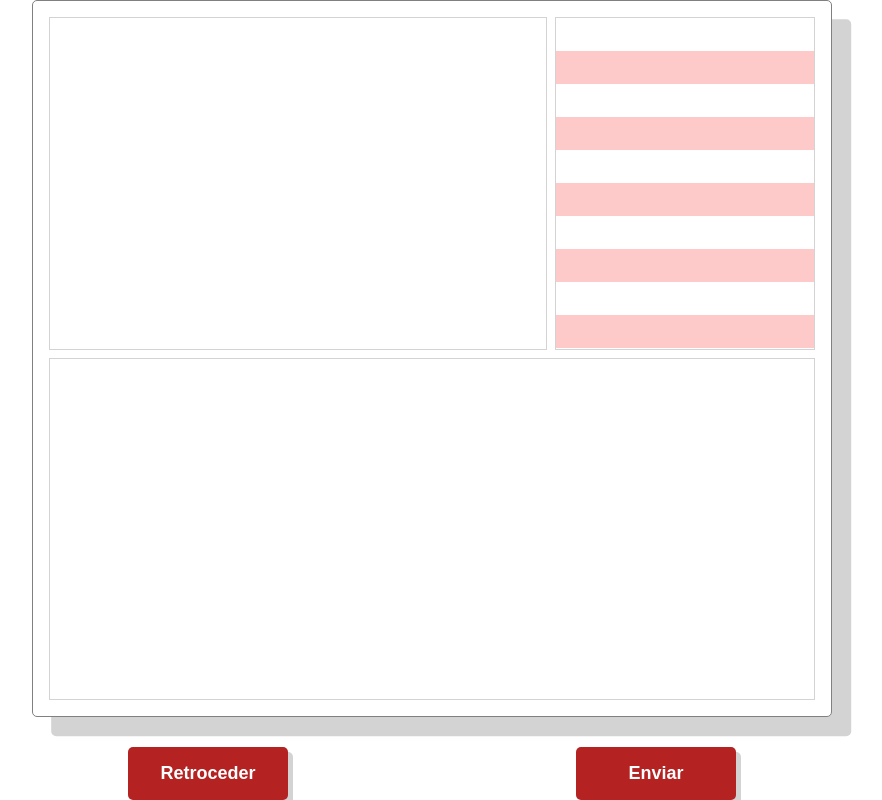
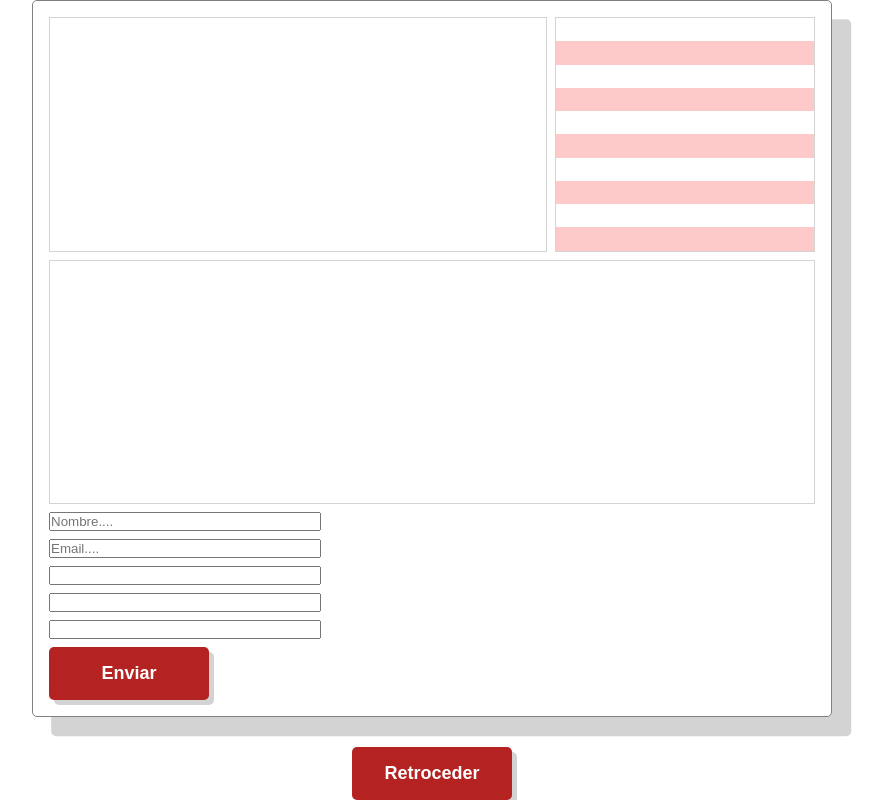
Before and after one commit to EdsonDanielMartinezGodinez/Aplicaciones_Web_Proyecto, a website: page public/archivos_carros.html in a window 1280 px wide. Shown: the whole page, without its empty margins (208-1090 px from the left). Drawn offline with nearby package versions, Linux system fonts and the light colour scheme.

Commit message:
Ultimos ajustes, se agrego un formulario para cuando accedas a un carro, el proyecto, todavia es modular y escalable

```diff
--- a/public/archivos_carros.html
+++ b/public/archivos_carros.html
@@ -26,11 +26,30 @@
                 </div>
             </section>
             <section class="descripcion"></section>
+            <form class="formulario">
+                <input class="formStyle" type="text" name="nombre" placeholder="Nombre....">
+                <input class="formStyle" type="text" name="email" placeholder="Email....">
+                <input class="formStyle" type="text" name="carro" id="modelo" value="">
+                <input class="formStyle" type="text" name="marca" id="marca1" value="">
+                <input class="formStyle" type="text" name="precio" id="precio1" value="">
+                <button class="botonAutos" type="submit" id="botonID">Enviar</button>
+            </form>
         </section>
         <section class="botonesAutos">
             <a href="index.html"><button class="botonAutos">Retroceder</button></a>
-            <button class="botonAutos">Enviar</button>
         </section>
     </main>
+    <script src="https://cdn.jsdelivr.net/npm/@emailjs/browser@3/dist/email.min.js"></script>
+        <script>
+    emailjs.init('nJuor5g2NW8fAM2dv');
+    const form = document.querySelector(".formulario");
+
+    form.addEventListener("submit", function(e) {
+        e.preventDefault();
+        emailjs.sendForm('service_1hkpe03', 'template_zx8qsoe', this)
+        .then(() => alert('Correo enviado con éxito'))
+        .catch((error) => alert('Error: ' + error.text));
+    });
+    </script>
 </body>
 </html>
--- a/public/css/styles.css
+++ b/public/css/styles.css
@@ -368,5 +368,11 @@
     background-color: hsl(0, 93%, 89%);
     flex-grow: 1;
 }
+.formulario{
+    display: flex;
+    flex-direction: column;
+    gap: 0.5rem;
+    width: 17rem;
+}
 /*Cuerpo Principal*/
 /*Archivo de los carros*/
--- a/public/js/carrosScript.js
+++ b/public/js/carrosScript.js
@@ -11,6 +11,9 @@
 const kilometraje = document.getElementById("km");
 const valor = document.getElementById("precio");
 const descCarro = document.querySelector(".descripcion");
+const formModelo = document.getElementById("modelo");
+const formMarca = document.getElementById("marca1");
+const formPrecio = document.getElementById("precio1");
 
 const carro = JSON.parse(localStorage.getItem("carro"));
 const descText = localStorage.getItem("desc");
@@ -34,6 +37,9 @@
     valor.textContent = `Precio: ${arr.Precio}`;
     parrafoDesc.textContent = `${text1}`;
     descCarro.appendChild(parrafoDesc);
+    formModelo.value = `${arr.Modelo}`;
+    formMarca.value = `${arr.Marca}`;
+    formPrecio.value = `${arr.Precio}`;
 }
 
 crearFormato(carro,descText);
```
Also changed, not shown: public/index.html (+7 -7 lines).
